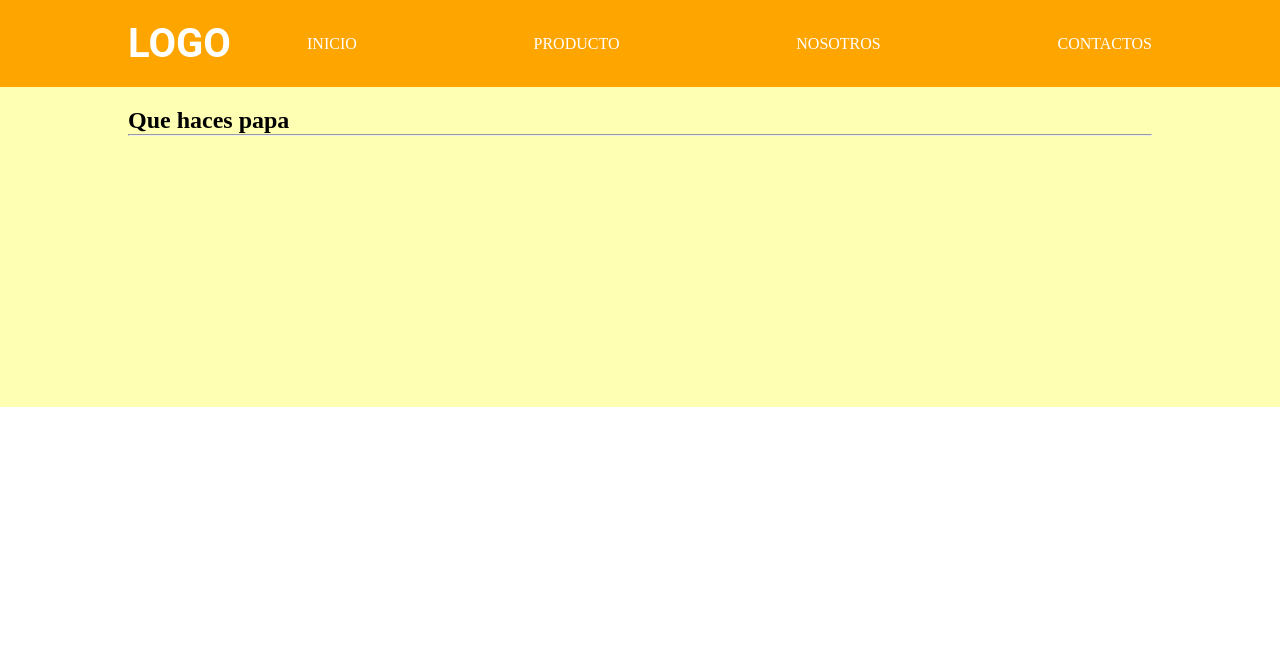
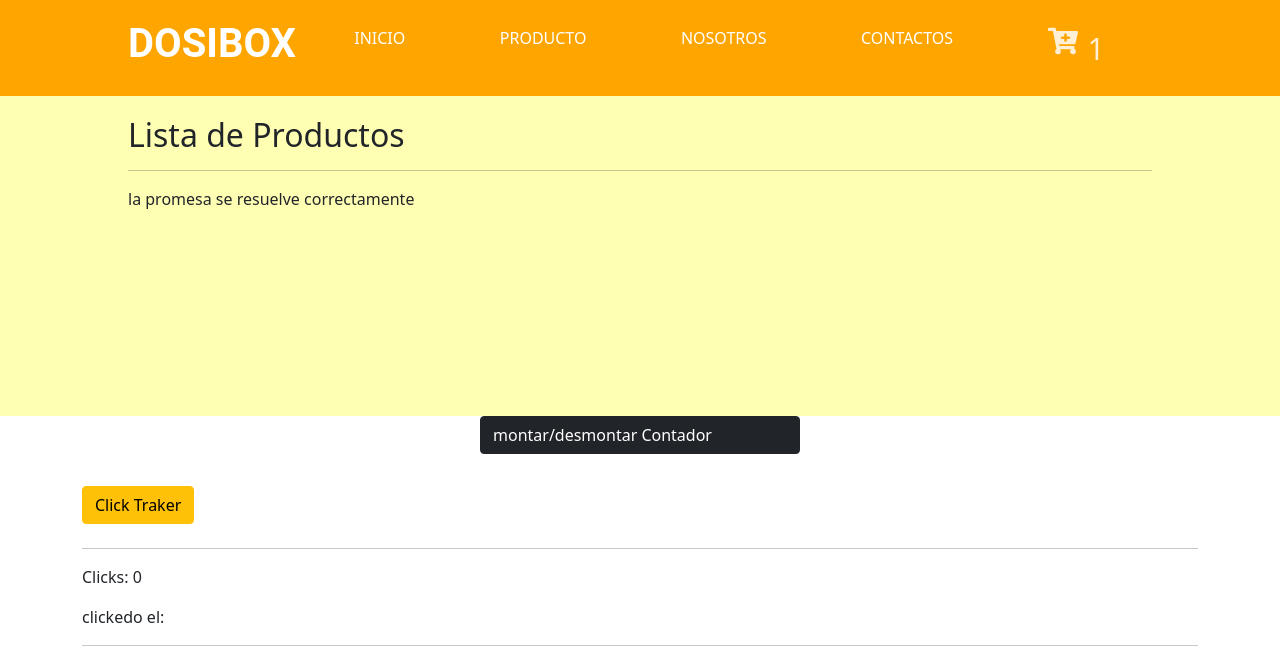
Before and after one commit to totielabrie11/dosivac-app, a React (Create React App) app: page / in a window 1280 px wide. Shown: the top 662 px of the page. Built offline with nearby package versions, Linux system fonts and the light colour scheme.

Commit message:
preparando entrega clase 3

```diff
--- a/package.json
+++ b/package.json
@@ -9,7 +9,9 @@
     "bootstrap": "^5.0.2",
     "node-sass": "^6.0.1",
     "react": "^17.0.2",
+    "react-bootstrap": "^2.0.0-beta.4",
     "react-dom": "^17.0.2",
+    "react-icons": "^4.2.0",
     "react-scripts": "4.0.3",
     "web-vitals": "^1.1.2"
   },
--- a/src/App.js
+++ b/src/App.js
@@ -2,13 +2,29 @@ import { NavBar } from './components/NavBar/NavBar.js'
 import './App.scss'
 import './components/ItemListContainer/ItemListContainer'
 import { ItemListContainer } from './components/ItemListContainer/ItemListContainer';
+import { useState } from 'react';
+import { ClickTraker } from './components/ClickTracker/ClickTracker.js';
 
 function App() {
+
+  const [montar, setMontar] = useState(true)
+  console.log("🚀 ~ file: App.js ~ line 11 ~ App ~ montar", montar)
+
+
   return (
-    <div>
+
+    <>
       <NavBar/>
-      <ItemListContainer/>
-    </div>
+      <ItemListContainer saludo={"Hola consumidores"} propuesta={"Encontrá los mejores precios"}/>
+
+
+
+
+      <button className="btn btn-dark d-flex container w-25 mb-2" onClick={()=>{setMontar(!montar)}}>montar/desmontar Contador</button>
+
+      {montar && <ClickTraker/>} {/* renderizado condicional */}
+    </>
+
   );
 }
 
--- /dev/null
+++ b/src/components/CartWidget/CartWidget.js
@@ -0,0 +1,12 @@
+import React from 'react'
+import { FaCartPlus } from "react-icons/fa";
+import '../CartWidget/CartWidget.scss'
+
+export const CartWidget = ({ cantidad = 0 }) => {
+    return (
+        <div className="CartWidget">
+            <FaCartPlus />
+            <span>{cantidad}</span>
+        </div>
+    )
+}
--- /dev/null
+++ b/src/components/CartWidget/CartWidget.scss
@@ -0,0 +1,10 @@
+.CartWidget {
+    display: flex;
+    font-size: 30px;
+    color:papayawhip;
+    cursor: pointer;
+    span {
+        font-size: 30px;
+        margin-left: 10px;
+    }
+}
--- /dev/null
+++ b/src/components/ClickTracker/ClickTracker.js
@@ -0,0 +1,38 @@
+import React, { useState, useEffect } from 'react'
+import 'bootstrap/dist/css/bootstrap.min.css';
+
+export const ClickTraker = () => {
+
+    const [contador, setContador] = useState(0);
+    const [fecha, setFecha] = useState( null );
+
+    const handleClick = () => {
+        setContador( contador + 1)
+        setFecha( new Date().toLocaleString() )
+    }
+
+
+    useEffect( ()=> {
+        console.log("Componente montado")
+
+        return () => {
+            console.log("Componente desmontado")
+        }
+    }, [])
+
+    useEffect( ()=>{
+        console.log("contador actualizado")
+    }, [contador])
+
+    return (
+        <div className="container" onClick={handleClick}>
+            <h2 className="btn btn-warning mt-4">Click Traker</h2>
+            <hr/>
+
+            <p>Clicks: {contador}</p>
+            <p>clickedo el: {fecha}</p>
+            <hr/>
+
+        </div>
+    )
+}
--- a/src/components/ItemListContainer/ItemListContainer.js
+++ b/src/components/ItemListContainer/ItemListContainer.js
@@ -1,11 +1,58 @@
-import React from 'react'
+import { useState, useEffect } from 'react'
 import './ItemListContainer.scss'
 
-export const ItemListContainer = () => {
+export const ItemListContainer = ({saludo, propuesta}) => {
+
+    const [data, setData] = useState('')
+
+    const productos = [
+        {
+            id: 1,
+            nombre: "zapatillas",
+            precio: 6000
+        },
+        {
+            id: 2,
+            nombre: "pantalones",
+            precio: 5000
+        },
+        {
+            id: 3,
+            nombre: "camisas",
+            precio: 8000
+        }
+    ]
+
+
+    const pedirDatos = (productos) => {
+       return new Promise((resolve, reject)=>{
+
+        if (productos) {resolve('la promesa se resuelve correctamente')
+        } else {reject("La promesa se rechaza")}
+
+    })
+
+}
+    useEffect(() => {
+        pedirDatos(true)
+            .then(res => {
+                setData(res)
+            })
+
+            .catch(err => {
+                setData(err)
+            })
+            .finally(()=>{console.log('fin del llamado')})
+    }, [])
+
+
+
+
     return (
         <div className="cardsContainer">
-            <h2>Que haces papa</h2>
+            <h2>Lista de Productos</h2>
             <hr/>
+            <p>{data}</p>
         </div>
     )
 }
--- a/src/components/NavBar/NavBar.js
+++ b/src/components/NavBar/NavBar.js
@@ -1,19 +1,23 @@
 import React from "react"
 import './NavBar.scss'
+import { CartWidget } from "../CartWidget/CartWidget"
 
 
 export const NavBar = () => {
 
     return (
         <header className="navBar">
-            <h1>LOGO</h1>
+            <h1>DOSIBOX</h1>
 
             <nav>
                 <a href="#">Inicio</a>
                 <a href="#">Producto</a>
                 <a href="#">Nosotros</a>
                 <a href="#">Contactos</a>
+                <CartWidget cantidad={1}/>
             </nav>
+
+
         </header>
     )
 
--- a/src/components/NavBar/NavBar.scss
+++ b/src/components/NavBar/NavBar.scss
@@ -19,7 +19,7 @@
         text-decoration: none;
         margin-left: 10px;
         width: 100% ;
-        justify-content: space-between;
+        justify-content: space-around;
         list-style: none;
         a {
             text-decoration: none;
```
Also changed, not shown: src/data/stock.js (added, +50 -0 lines), src/helpers/clock.js (added, +20 -0 lines), src/helpers/pedirDatos.js (added, +12 -0 lines), 1 other file (tests, documents, lock files or other folders).
